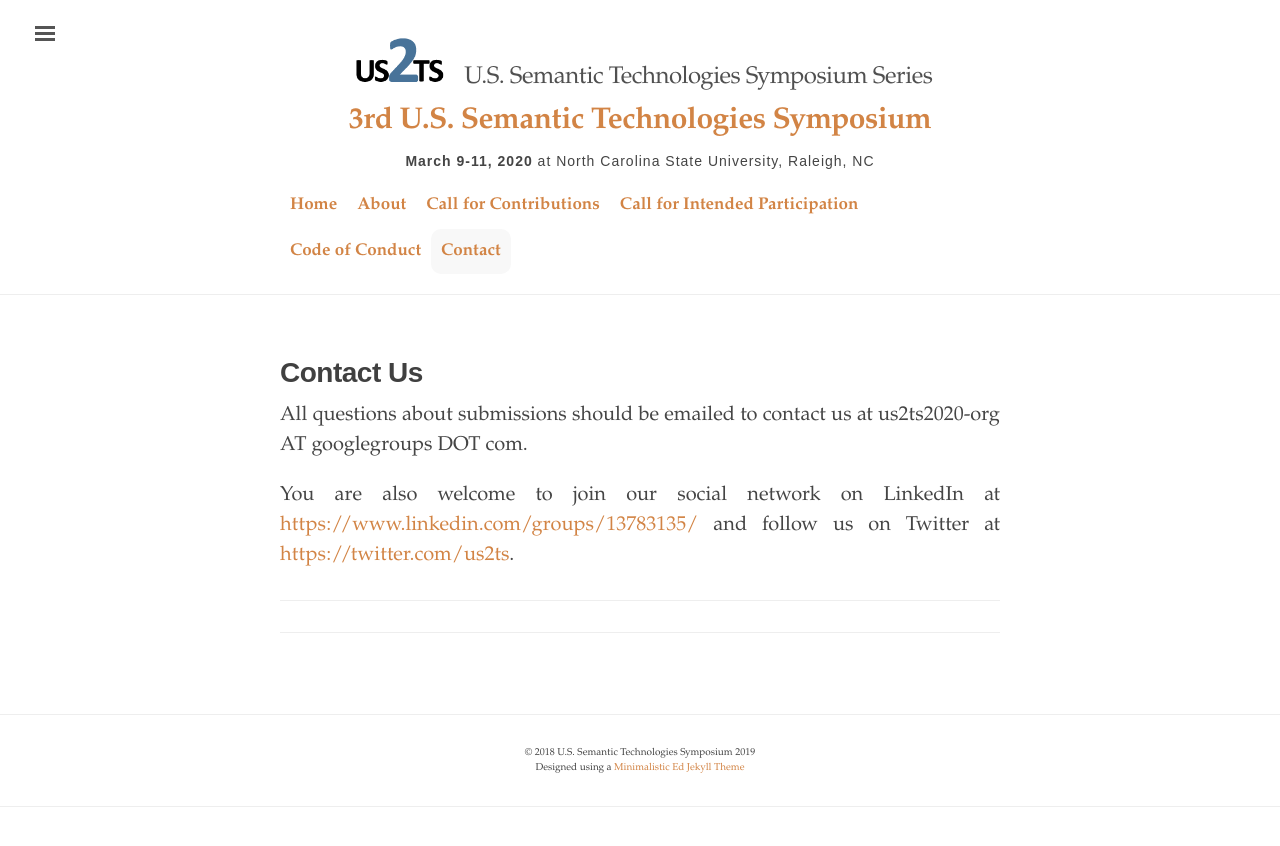
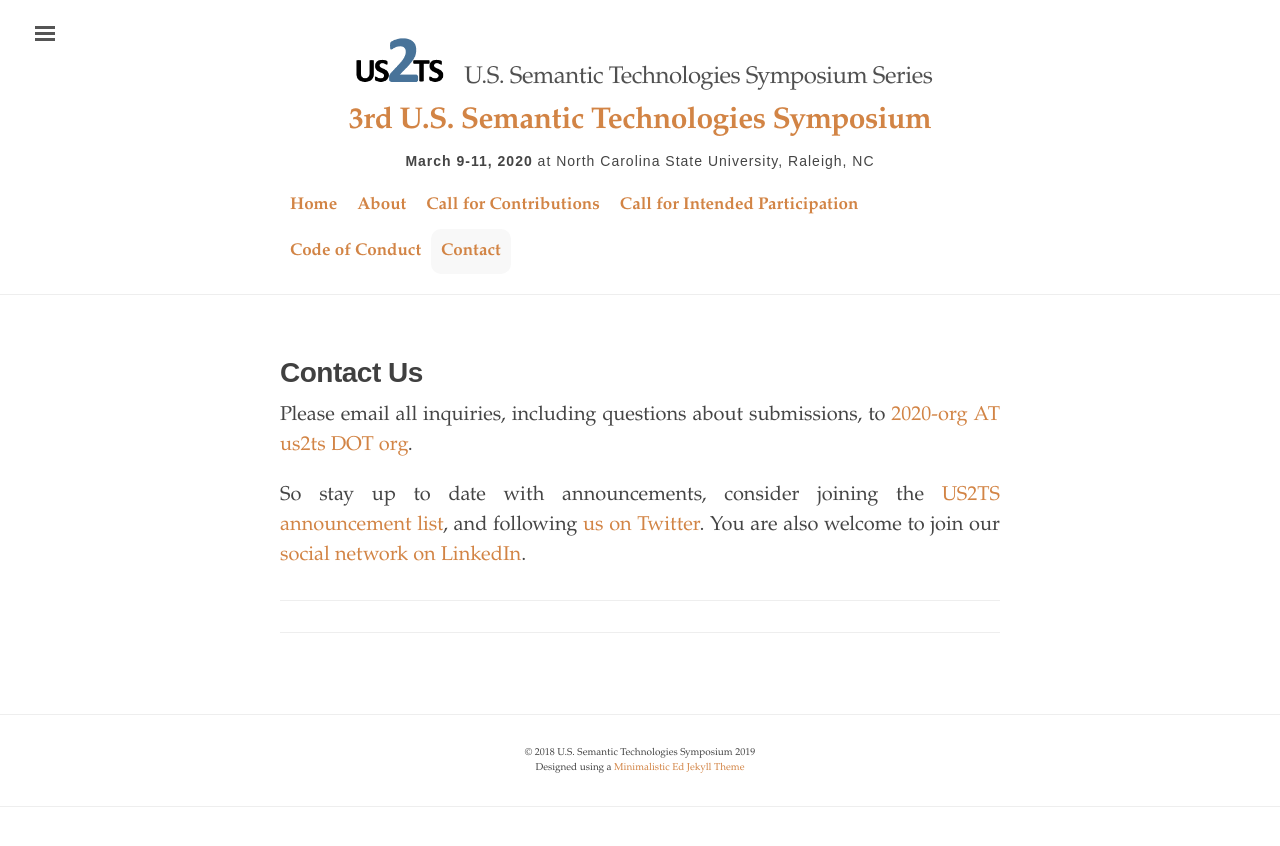
Before and after one commit to us2ts/us2ts.github.io, a Jekyll site: the page built from pages/contact.md, in a window 1280 px wide. Shown: the top 846 px of the page. Built offline with Jekyll 4.4.1, drawn with Linux system fonts in a browser that asks for light colours; comment, search, counter and statistics services are not loaded.

Commit message:
Updates and fixes how to contact and/or follow us

```diff
--- a/pages/contact.md
+++ b/pages/contact.md
@@ -7,9 +7,10 @@ sidebartitle: Contact
 published: true
 ---
 
-All questions about submissions should be emailed to contact us at us2ts2020-org AT googlegroups DOT com.
+Please email all inquiries, including questions about submissions, to [2020-org AT us2ts DOT org](mailto:2020-org@us2ts.org).
 
-You are also welcome to join our social network on LinkedIn at [https://www.linkedin.com/groups/13783135/] and follow us on Twitter at [https://twitter.com/us2ts].
+So stay up to date with announcements, consider joining the [US2TS announcement list], and following [us on Twitter]. You are also welcome to join our [social network on LinkedIn].
 
-[https://www.linkedin.com/groups/13783135/]: https://www.linkedin.com/groups/13783135/
-[https://twitter.com/us2ts]: https://twitter.com/us2ts
+[social network on LinkedIn]: https://www.linkedin.com/groups/13783135/
+[us on Twitter]: https://twitter.com/us2ts
+[US2TS announcement list]: https://groups.google.com/forum/#!forum/us2ts
```
